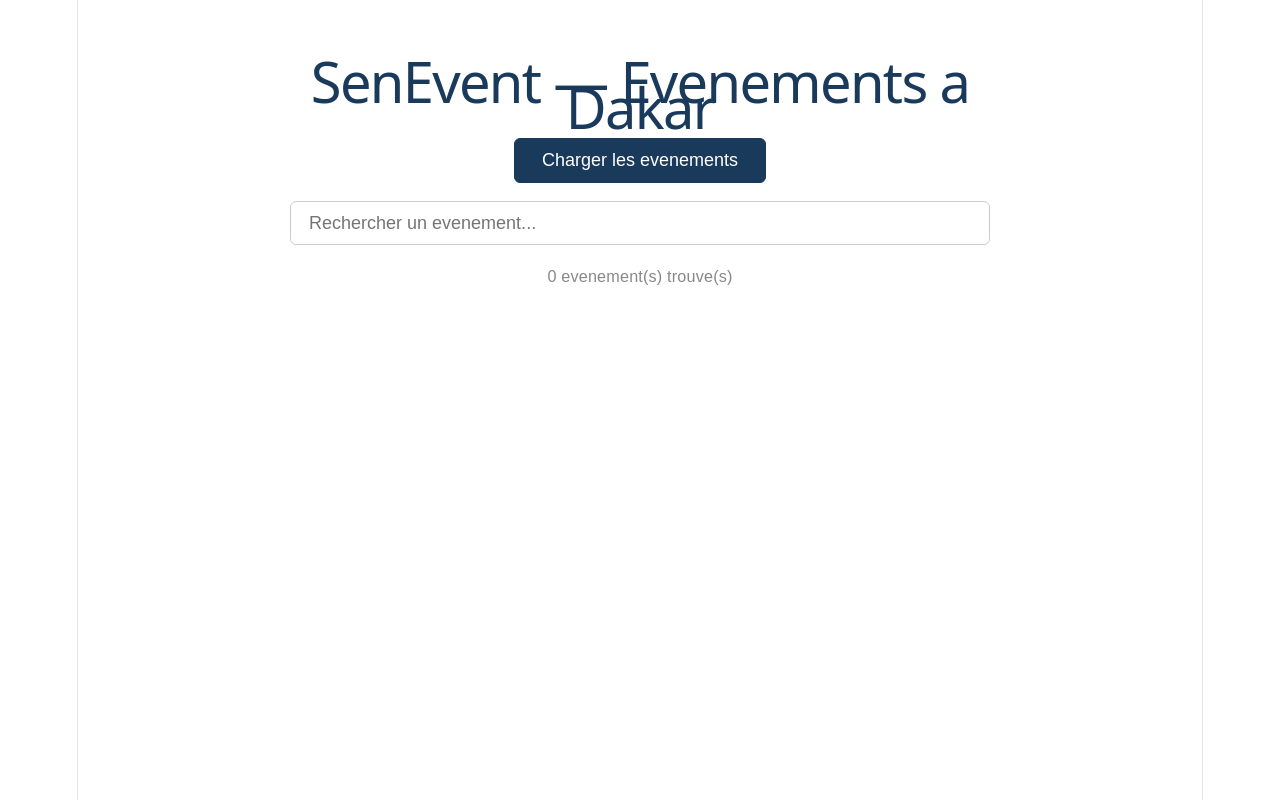
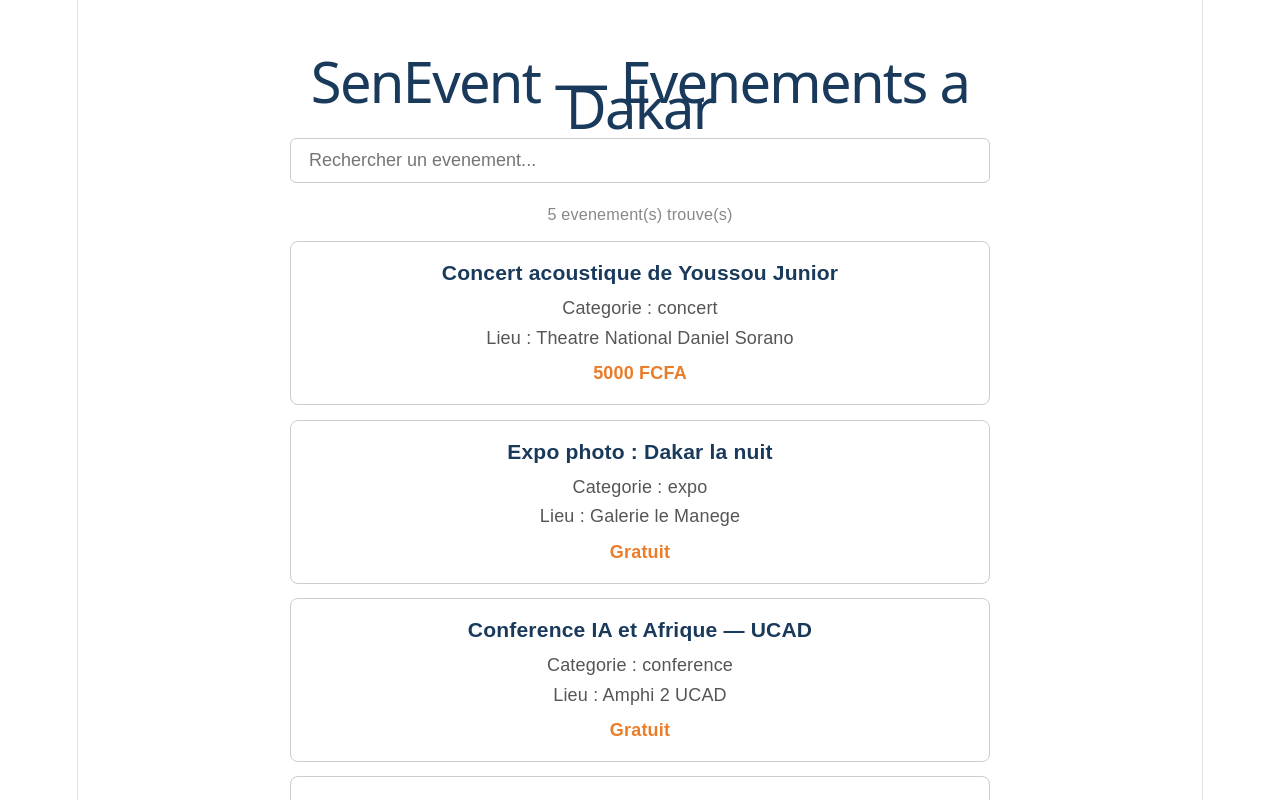
Before and after one commit to alphamouhamadou01/senevent, a React app in the folder apps/web/: page / in a window 1280 px wide. Shown: the top 800 px of the page. Built offline with nearby package versions, Linux system fonts and the light colour scheme; the HTML template or start-up script is replaced by a standard one.

Commit message:
charge les evenements automatiquement avec useEffect

```diff
--- a/apps/web/src/App.jsx
+++ b/apps/web/src/App.jsx
@@ -1,15 +1,15 @@
-import { useState } from 'react';
+import { useState, useEffect } from 'react';
 import EvenementCarte from './components/EvenementCarte';
 import SearchBar from './components/SearchBar';
 import styles from './App.module.css';
 
 const App = () => {
-  const [evenements, setEvenements] = useState([]);
-  const [chargement, setChargement] = useState(false);
-  const [recherche, setRecherche] = useState('');
+  const [evenements,  setEvenements]  = useState([]);
+  const [chargement, setChargement]  = useState(true);
+  const [recherche,  setRecherche]   = useState('');
 
+  useEffect(() => {
     const charger = async () => {
-    setChargement(true);
       try {
         const reponse = await fetch('/evenements.json');
         const data = await reponse.json();
@@ -19,6 +19,8 @@
       }
       setChargement(false);
     };
+    charger();
+  }, []);
 
   const evenementsFiltres = evenements.filter(ev =>
     ev.titre.toLowerCase().includes(recherche.toLowerCase())
@@ -27,9 +29,6 @@
   return (
     <div className={styles.container}>
       <h1 className={styles.titre}>SenEvent — Evenements a Dakar</h1>
-      <button className={styles.bouton} onClick={charger} disabled={chargement}>
-        {chargement ? 'Chargement...' : 'Charger les evenements'}
-      </button>
       <SearchBar recherche={recherche} onRecherche={setRecherche} />
       <p className={styles.compteur}>
         {evenementsFiltres.length} evenement(s) trouve(s)
```
Lines whose indentation alone changed are shown as unchanged.
